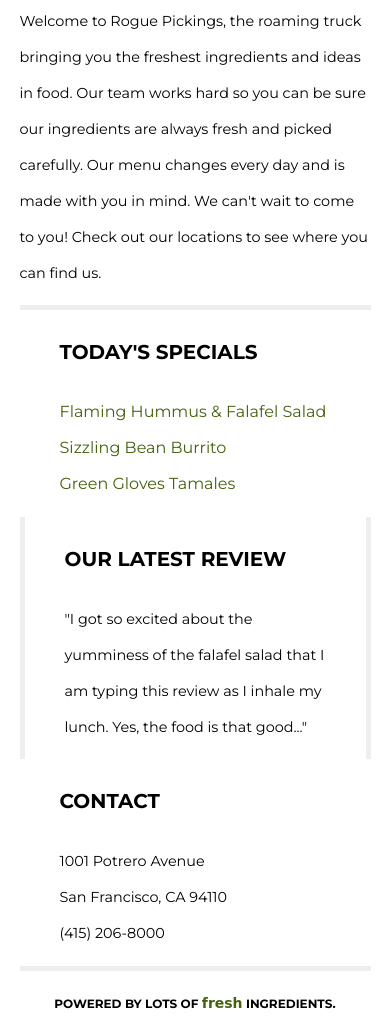
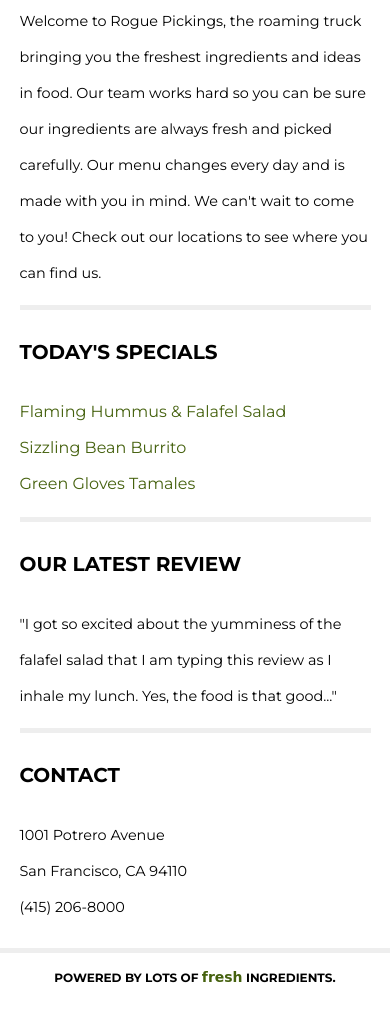
Before and after one commit to sheryl-buckango/coding-responsive-rogue-pickings-01, a plain HTML site: page index.html in a window 390 px wide. Shown: the part 503-1530 px from the top of the page. After the commit the page ends 1504 px from the top, so only its background shows below. Drawn offline with Linux system fonts and the light colour scheme; a web font is replaced by a local one.

Commit message:
centered menu text and added borders to match the mobile design

```diff
--- a/css/main.css
+++ b/css/main.css
@@ -63,9 +63,7 @@ header h1 {
 	padding: 38px 0 20px 0;
 	display: flex;
   justify-content: center;
-	border-color: #45610E;
-	border-bottom: solid;
-
+	border-bottom: 3px solid #77A466;
 }
 
 header h1 span {
@@ -75,11 +73,13 @@ header h1 span {
 header nav {
 
 	padding: 46px 0;
+
 }
 
 header nav ul {
 	margin: 0;
 	padding: 0;
+	text-align: center;
 }
 
 header nav ul li {
@@ -102,7 +102,7 @@ header nav ul li a {
 .main-image img {
 	width: 100%;
 	border-top: 3px solid #77A466;
-	border-bottom: 3px solid #77a466;
+	border-bottom: 3px solid #77A466;
 
 }
 
@@ -119,35 +119,42 @@ header nav ul li a {
 	justify-content: center;
 }
 
-.bottom-section .content-wrapper {
+.bottom-section .section-one,
+								.section-two,
+								.section-three
+{
 	border-top: 5px solid #EEE;
-	border-bottom: 5px solid #EEE;
 }
 
 .section-one,
 .section-two,
 .section-three {
 	box-sizing: border-box;
-	padding: 0 40px;
+	/*padding: 0 40px; took it off for left align*/
 	width:100%;
+
 }
 
-.section-one {
+.section-one h1 {
 	/*width: 29%;*/
+	margin: 30px 0;
 }
 
-.section-two {
-	/*width: 42%;*/
+.section-two h2{
+	/*width: 42%;
 	border-left: 5px solid #EEE;
-	border-right: 5px solid #EEE;
+	border-right: 5px solid #EEE;*/
+	margin: 30px 0;
 }
 
-.section-three {
+.section-three h3{
 	/*width: 29%;*/
+	margin: 30px 0;
 }
 
 .bottom-section h3 {
 	margin: 30px 0;
+
 }
 
 .menu-list {
@@ -164,6 +171,7 @@ header nav ul li a {
 /******** FOOTER STYLES ********/
 /* The widths are in a percentage! */
 footer {
+	border-top: 5px solid #EEE;
 	text-align: center;
 	margin-top: 8px;
 	display: flex;
```
